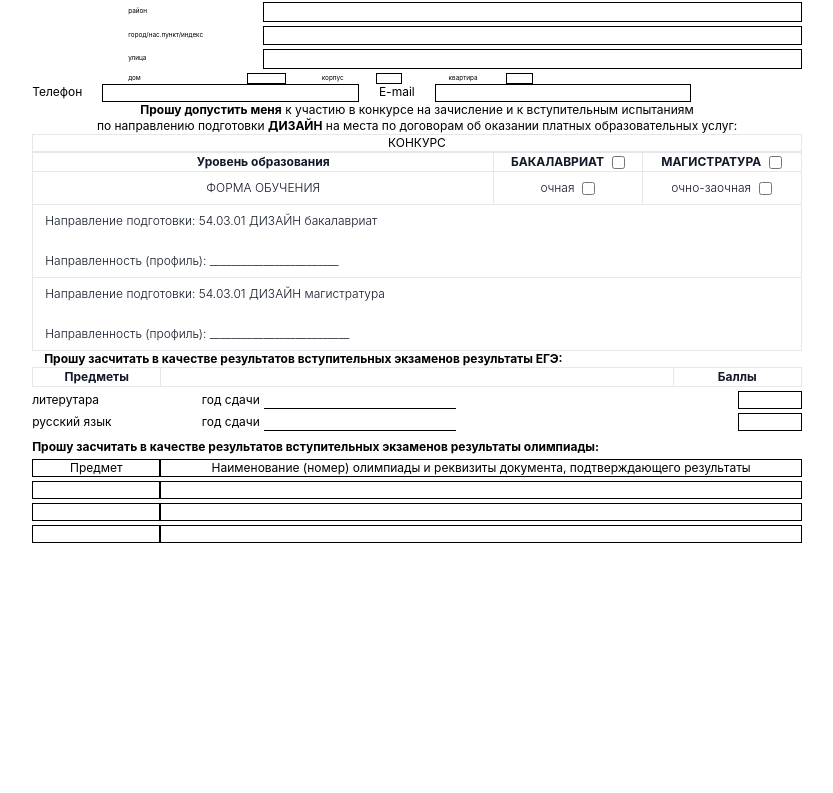
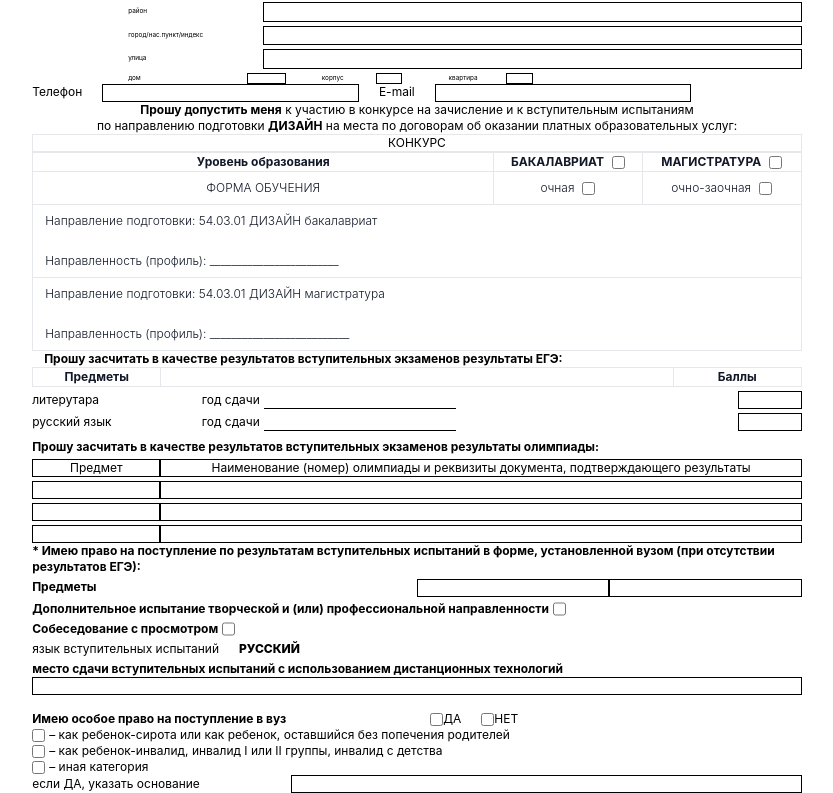
Before and after one commit to Roseskk/registrationform, a Next.js app: page / in a window 1280 px wide. Shown: the part 431-1224 px from the top of the page, without its empty margins (223-1056 px from the left). Before the commit the page ends 1123 px from the top, so only its background shows below. Built offline with nearby package versions, Linux system fonts and the light colour scheme.

Commit message:
initial coomit

```diff
--- a/pages/index.js
+++ b/pages/index.js
@@ -281,6 +281,69 @@ export default function Home() {
                       </div>
                   </div>
 
+                  <div className={'w-full flex flex-col gap-1 text-xs'}>
+                      <span className={'font-bold'}>* Имею право на поступление по результатам вступительных испытаний в форме, установленной вузом (при отсутствии результатов ЕГЭ):</span>
+                      <div className={'w-full flex'}>
+                          <span className={'font-bold w-6/12'}>Предметы</span>
+                          <div className={'w-6/12'}>
+                              <input className={'w-1/2'} type={'text'}/>
+                              <input className={'w-1/2'} type={'text'}/>
+                          </div>
+                      </div>
+                      <div className={'flex gap-1'}>
+                          <span className={'font-bold'}>Дополнительное испытание творческой и (или) профессиональной направленности</span>
+                          <input type={"checkbox"}/>
+                      </div>
+                      <div className={'flex gap-1'}>
+                          <span className={'font-bold'}>Собеседование с просмотром</span>
+                          <input type={"checkbox"}/>
+                      </div>
+                      <div className={'flex gap-5'}>
+                          <span className={''}>язык вступительных испытаний</span>
+                          <span className={'font-extrabold'}>РУССКИЙ</span>
+                      </div>
+                      <div className={'flex flex-col'}>
+                          <span className={'font-bold'}>место сдачи вступительных испытаний с использованием дистанционных технологий</span>
+                          <input className={'w-full'} type={"text"}/>
+                      </div>
+                  </div>
+
+
+                  <div className={'w-full flex flex-col text-xs mt-4'}>
+                      <div className={'flex items-center'}>
+                          <span className={'font-bold'}>Имею особое право на поступление в вуз</span>
+                          <div className={'flex gap-5 items-center ml-36'}>
+                              <label className={'flex items-center'}>
+                                  <input className={'p-2'} type={'checkbox'}/>
+                                  ДА
+                              </label>
+                              <label className={'flex items-center'}>
+                                  <input className={'p-2'} type={'checkbox'}/>
+                                  НЕТ
+                              </label>
+                          </div>
+                      </div>
+
+                      <ul className={'flex flex-col text-xs'}>
+                          <li className={'flex gap-1 items-center'}>
+                              <input type={"checkbox"}/>
+                              <span>– как ребенок-сирота или как ребенок, оставшийся без попечения родителей</span>
+                          </li>
+                          <li className={'flex gap-1 items-center'}>
+                              <input type={"checkbox"}/>
+                              <span>– как ребенок-инвалид, инвалид I или II группы, инвалид с детства</span>
+                          </li>
+                          <li className={'flex gap-1 items-center'}>
+                              <input type={"checkbox"}/>
+                              <span>– иная категория</span>
+                          </li>
+                      </ul>
+                      <div className={'w-full flex items-center gap-1'}>
+                            <span className={'w-2/6'}>если ДА, указать основание</span>
+                            <input className={'w-4/6'} type={"text"}/>
+                      </div>
+
+                  </div>
 
               </div>
           </form>
```
